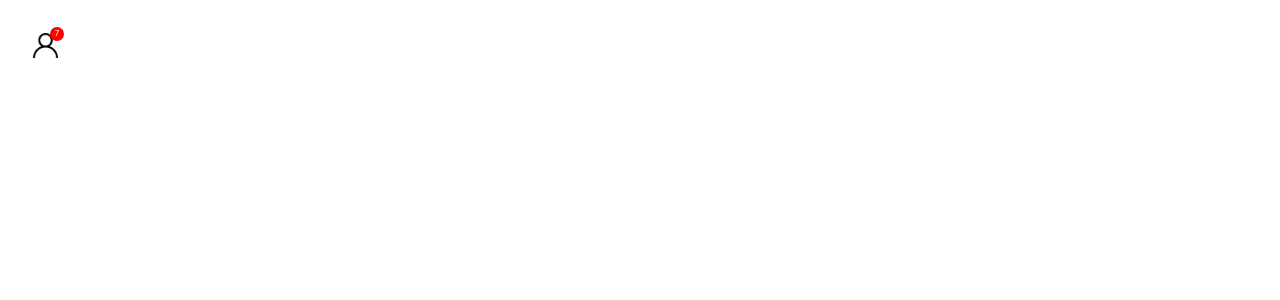
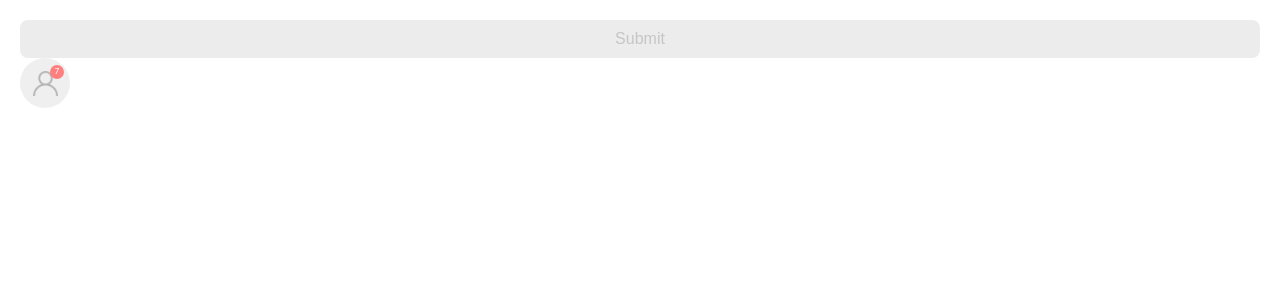
Before and after one commit to codernivas/design_system, a React (Create React App) app: page / in a window 1280 px wide. Shown: the top 300 px of the page. Built offline with nearby package versions, Linux system fonts and the light colour scheme.

Commit message:
disabled state

```diff
--- a/src/App.tsx
+++ b/src/App.tsx
@@ -5,7 +5,7 @@ import CustomButton from "./components/CustomButton/CustomButton"
 import CustomIconButton from "./components/CustomIconButton/CustomIconButton"
 
 function App() {
-  const [selected, setSelected] = useState<string | number | null>(null)
+  const [selected, setSelected] = useState<string | number | null>("3")
 
   const options = [
     { label: "Option 1", value: "1" },
@@ -21,7 +21,7 @@ function App() {
   const [value, setValue] = useState<string | number>("")
 
   return (
-    <div style={{ margin: "0 auto", padding: "20px"}}>
+    <div style={{ margin: "0 auto", padding: "20px" }}>
       {/* <CustomDropdown
         data={options}
         value={selected}
@@ -31,6 +31,7 @@ function App() {
         prefixImg="/asset/user.png"
         suffixImg="/asset/down-arrow.png"
         placeholder="Choose an option"
+        disabled={false}
       /> */}
 
       {/* <CustomInput
@@ -42,8 +43,9 @@ function App() {
         // prefixImg="/asset/user.png"
         // suffixImg="/asset/down-arrow.png"
         type="text" // or "text"
+        disabled={true}
       /> */}
-      {/* <CustomButton
+      <CustomButton
         title="Submit"
         onPress={() => alert("Button Pressed")}
         backgroundColor="#28a745"
@@ -52,7 +54,8 @@ function App() {
         prefixImg="/asset/user.png"
         suffix={false}
         suffixImg="/asset/user.png"
-      /> */}
+        disabled={true}
+      />
 
       <CustomIconButton
         iconImg="/asset/user.png"
@@ -61,6 +64,7 @@ function App() {
         notificationCount={7}
         backgroundColor="#ffffff"
         size={50}
+        disabled={true}
       />
     </div>
   )
--- a/src/components/CustomButton/CustomButton.tsx
+++ b/src/components/CustomButton/CustomButton.tsx
@@ -1,15 +1,16 @@
-import React from "react";
-import "./customButton.css";
+import React from "react"
+import "./customButton.css"
 
 interface CustomButtonProps {
-  title: string;
-  onPress: () => void;
-  backgroundColor?: string;
-  textColor?: string;
-  prefix?: boolean;
-  suffix?: boolean;
-  prefixImg?: string;
-  suffixImg?: string;
+  title: string
+  onPress: () => void
+  backgroundColor?: string
+  textColor?: string
+  prefix?: boolean
+  suffix?: boolean
+  prefixImg?: string
+  suffixImg?: string
+  disabled?: boolean
 }
 
 const CustomButton: React.FC<CustomButtonProps> = ({
@@ -21,12 +22,14 @@ const CustomButton: React.FC<CustomButtonProps> = ({
   suffix = false,
   prefixImg,
   suffixImg,
+  disabled = false,
 }) => {
   return (
     <button
-      className="custom-button"
+      className={`custom-button ${disabled ? "button-disabled" : ""}`}
       onClick={onPress}
       style={{ backgroundColor, color: textColor }}
+      disabled={disabled}
     >
       {prefix && prefixImg && (
         <img src={prefixImg} alt="prefix" className="button-prefix-img" />
@@ -36,7 +39,7 @@ const CustomButton: React.FC<CustomButtonProps> = ({
         <img src={suffixImg} alt="suffix" className="button-suffix-img" />
       )}
     </button>
-  );
-};
+  )
+}
 
-export default CustomButton;
+export default CustomButton
--- a/src/components/CustomButton/customButton.css
+++ b/src/components/CustomButton/customButton.css
@@ -29,3 +29,15 @@
 .button-text {
   white-space: nowrap;
 }
+
+.button-disabled {
+  background-color: #e0e0e0 !important;
+  color: #a0a0a0 !important;
+  cursor: not-allowed;
+  opacity: 0.6;
+}
+
+.button-disabled .button-prefix-img,
+.button-disabled .button-suffix-img {
+  opacity: 0.5;
+}
--- a/src/components/CustomIconButton/CustomIconButton.tsx
+++ b/src/components/CustomIconButton/CustomIconButton.tsx
@@ -1,13 +1,14 @@
-import React from "react";
-import "./customIconButton.css";
+import React from "react"
+import "./customIconButton.css"
 
 interface CustomIconButtonProps {
-  iconImg: string;
-  onPress: () => void;
-  showNotification?: boolean;
-  notificationCount?: number;
-  backgroundColor?: string;
-  size?: number; // optional size in px (e.g., 40)
+  iconImg: string
+  onPress: () => void
+  showNotification?: boolean
+  notificationCount?: number
+  backgroundColor?: string
+  size?: number
+  disabled?: boolean
 }
 
 const CustomIconButton: React.FC<CustomIconButtonProps> = ({
@@ -17,16 +18,18 @@ const CustomIconButton: React.FC<CustomIconButtonProps> = ({
   notificationCount = 0,
   backgroundColor = "#f0f0f0",
   size = 40,
+  disabled = false,
 }) => {
   return (
     <div
-      className="custom-icon-button"
+      className={`custom-icon-button ${disabled ? "icon-button-disabled" : ""}`}
       style={{
         backgroundColor,
         width: size,
         height: size,
         minWidth: size,
         minHeight: size,
+        pointerEvents: disabled ? "none" : "auto",
       }}
       onClick={onPress}
     >
@@ -37,7 +40,7 @@ const CustomIconButton: React.FC<CustomIconButtonProps> = ({
         </span>
       )}
     </div>
-  );
-};
+  )
+}
 
-export default CustomIconButton;
+export default CustomIconButton
--- a/src/components/CustomIconButton/customIconButton.css
+++ b/src/components/CustomIconButton/customIconButton.css
@@ -35,3 +35,13 @@
   text-align: center;
   line-height: 1;
 }
+
+.icon-button-disabled {
+  background-color: #e0e0e0 !important;
+  opacity: 0.5;
+  cursor: not-allowed;
+}
+
+.icon-button-disabled .icon-img {
+  opacity: 0.5;
+}
--- a/src/components/CustomInput/CustomInput.tsx
+++ b/src/components/CustomInput/CustomInput.tsx
@@ -10,6 +10,7 @@ interface CustomInputProps {
   suffix?: boolean;
   prefixImg?: string;
   suffixImg?: string;
+  disabled?:boolean
 }
 
 const CustomInput: React.FC<CustomInputProps> = ({
@@ -19,6 +20,7 @@ const CustomInput: React.FC<CustomInputProps> = ({
   type = "text",
   prefix = false,
   suffix = false,
+  disabled = false,
   prefixImg,
   suffixImg,
 }) => {
@@ -43,11 +45,13 @@ const handleChange = (e: React.ChangeEvent<HTMLInputElement>) => {
       )}
 
       <input
-        className={`custom-input ${prefix ? "has-prefix" : ""} ${suffix ? "has-suffix" : ""}`}
+  className={`custom-input ${prefix ? "has-prefix" : ""} ${suffix ? "has-suffix" : ""} ${disabled ? "input-disabled" : ""}`}
         type="text" // Use "text" to handle manual validation
         value={value}
         onChange={handleChange}
         placeholder={placeholder}
+          disabled={disabled}
+
       />
 
       {suffix && suffixImg && (
```
Also changed, not shown: src/components/CustomDropdown/CustomDropdown.tsx (+13 -7 lines), src/components/CustomDropdown/customDropdown.css (+16 -0 lines), src/components/CustomInput/customInput.css (+12 -0 lines).
